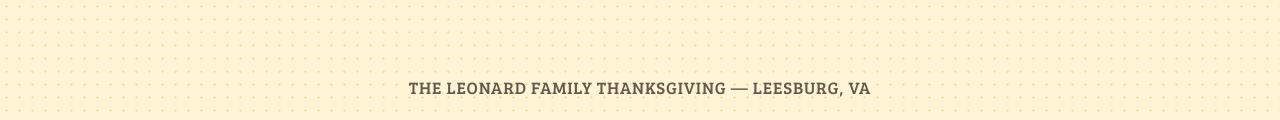
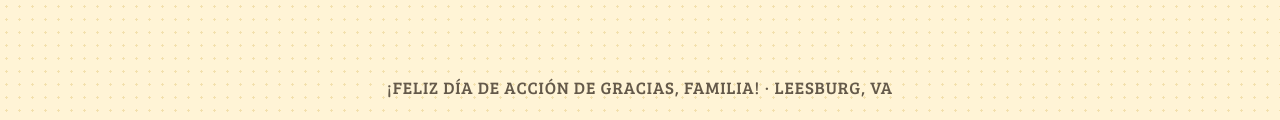
Before and after one commit to sleonny/Thanksgiving, a plain HTML site: page index.html in a window 1280 px wide. Shown: the part 1131-1251 px from the top of the page. Drawn offline with Linux system fonts and the light colour scheme.

Commit message:
Use Spanish family Thanksgiving footer

```diff
--- a/index.html
+++ b/index.html
@@ -37,7 +37,7 @@
     </section>
     <p class="small-note">FOOD • FAMILY • FALL • FUN</p>
   </main>
-  <footer class="site-footer">THE LEONARD FAMILY THANKSGIVING — LEESBURG, VA</footer>
+  <footer class="site-footer">¡FELIZ DÍA DE ACCIÓN DE GRACIAS, FAMILIA! · LEESBURG, VA</footer>
   <script src="script.js"></script>
 </body>
 </html>
```
